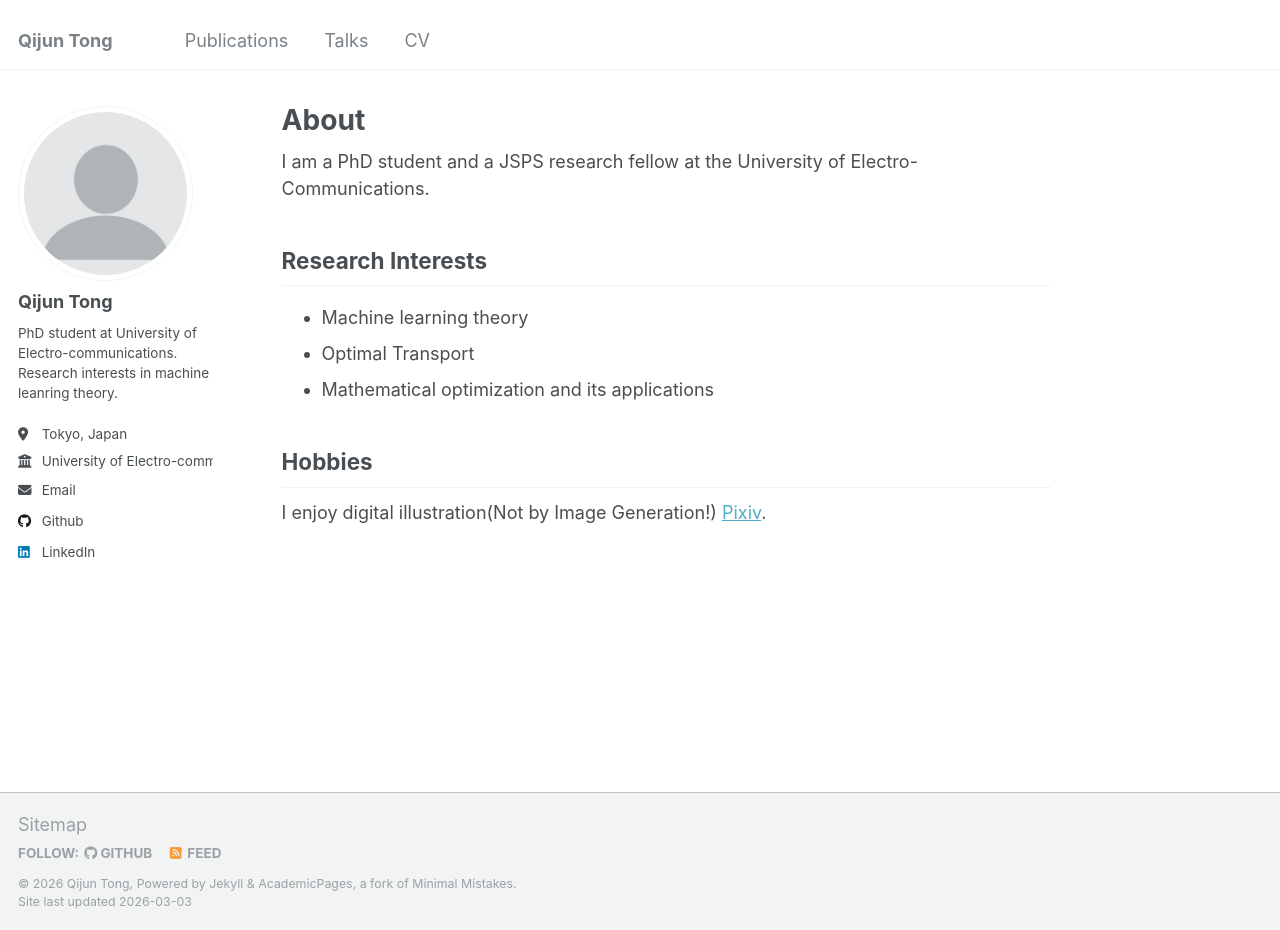
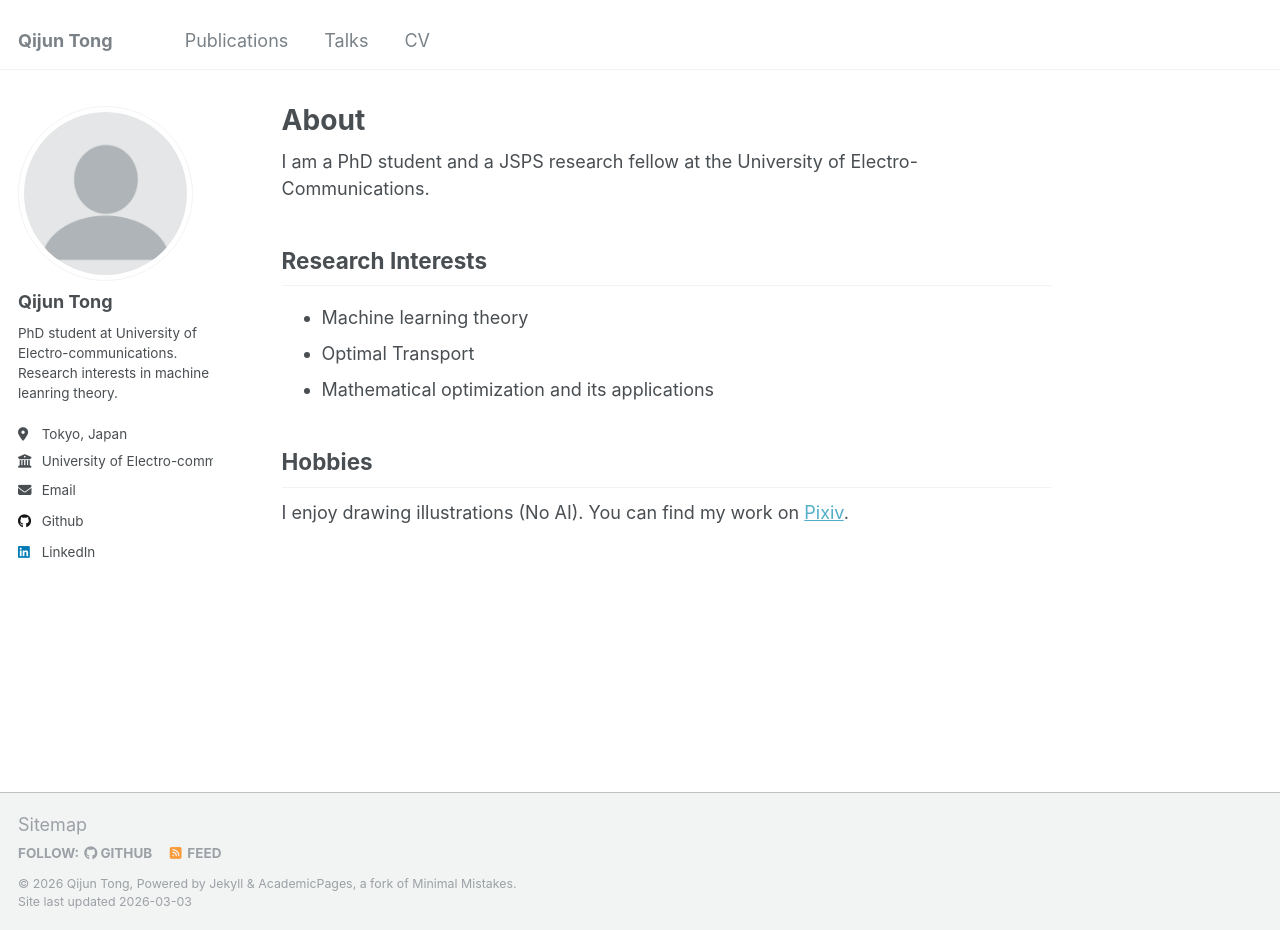
Before and after one commit to QijunTong0/QijunTong, a Jekyll site: the page built from _pages/about.md, in a window 1280 px wide and 930 px high. Built offline with Jekyll 4.4.1, drawn with Linux system fonts in a browser that asks for light colours.

```diff
--- a/_pages/about.md
+++ b/_pages/about.md
@@ -17,4 +17,4 @@ I am a PhD student and a JSPS research fellow at the University of Electro-Commu
 
 ## Hobbies
 
-I enjoy digital illustration(Not by Image Generation!) [Pixiv](https://www.pixiv.net/users/5585504).
+I enjoy drawing illustrations (No AI). You can find my work on [Pixiv](https://www.pixiv.net/users/5585504).
```
Also changed, not shown: _includes/scripts.html (+9 -0 lines), _publications/2021-03-01-entropy-regularized-ot.md (+4 -4 lines).
